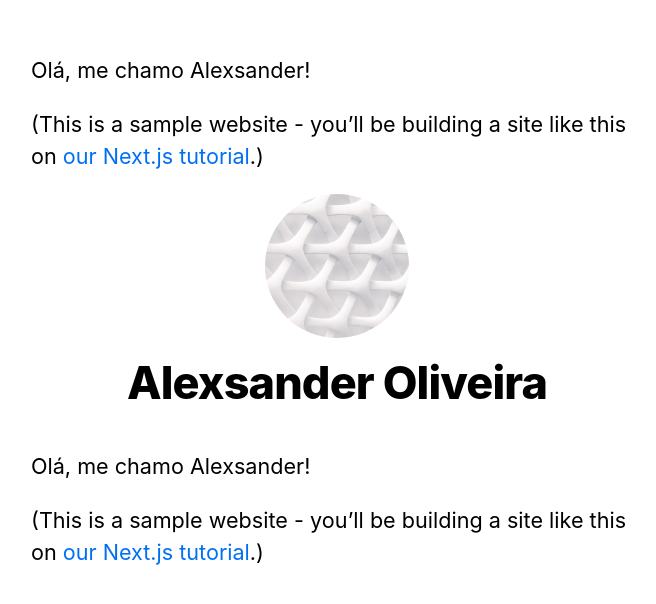
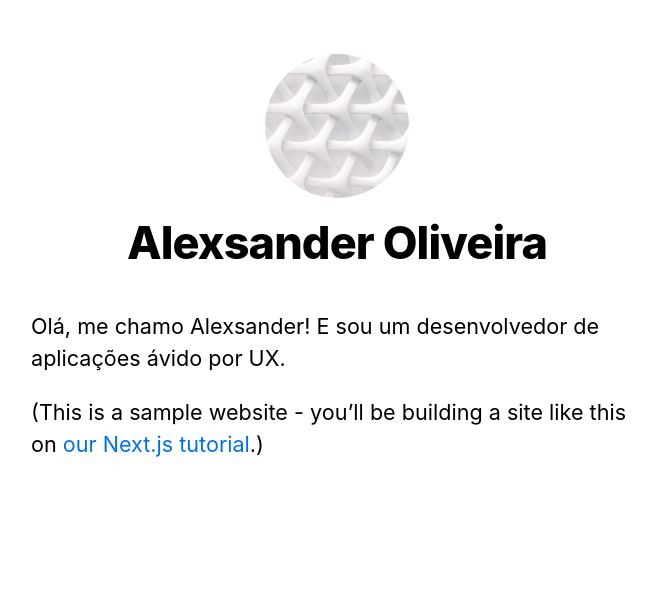
Before and after one commit to Alexz96/next-selfblog, a Next.js app: page / in a window 1280 px wide. Shown: the top 604 px of the page, without its empty margins (303-959 px from the left). Built offline with nearby package versions, Linux system fonts and the light colour scheme.

Commit message:
Correções e Configurações
Correção de um erro que causava duplicidade de conteúdo nas páginas.
Adição das configurações do Tailwind.

```diff
--- a/components/layout.js
+++ b/components/layout.js
@@ -5,12 +5,12 @@ import Link from 'next/link';
 import styles from './layout.module.css';
 import utilStyles from '../styles/utils.module.css';
 
-const name = "Alexsander Oliveira";
-export const siteTitle = "Next.js Sample Website"
+const name = 'Alexsander Oliveira';
+export const siteTitle = 'Next.js Sample Website'
 
 export default function Layout({ children, home }) {
     return (
-        <div className={styles.container}>{children}
+        <div className={styles.container}>
             <Head>
                 <link rel="icon" href="/favicon.ico" />
                 <meta
@@ -62,15 +62,13 @@ export default function Layout({ children, home }) {
                 )}
             </header>
             <main>{children}</main>
-            {
-                !home && (
-                    <div className={styles.backToHome}>
-                        <Link href="/">
-                            <a>⬅ Back to home</a>
-                        </Link>
-                    </div>
-                )
-            }
-        </div >
+            {!home && (
+                <div className={styles.backToHome}>
+                    <Link href="/">
+                        <a>← Back to home</a>
+                    </Link>
+                </div>
+            )}
+        </div>
     )
 }
--- a/pages/index.js
+++ b/pages/index.js
@@ -9,7 +9,7 @@ export default function Home() {
         <title>{siteTitle}</title>
       </Head>
       <section className={utilStyles.headingMd}>
-        <p>Olá, me chamo Alexsander!</p>
+        <p>Olá, me chamo Alexsander! E sou um desenvolvedor de aplicações ávido por UX.</p>
         <p>
           (This is a sample website - you’ll be building a site like this on{' '}
           <a href="https://nextjs.org/learn">our Next.js tutorial</a>.)
--- a/postcss.config.js
+++ b/postcss.config.js
@@ -14,10 +14,5 @@ module.exports = {
                 }
             }
         ]
-    ],
-    purge: [
-        // Use *.tsx if using TypeScript
-        './pages/**/*.js',
-        './components/**/*.js'
     ]
 }
```
Also changed, not shown: tailwind.config.js (added, +7 -0 lines).
